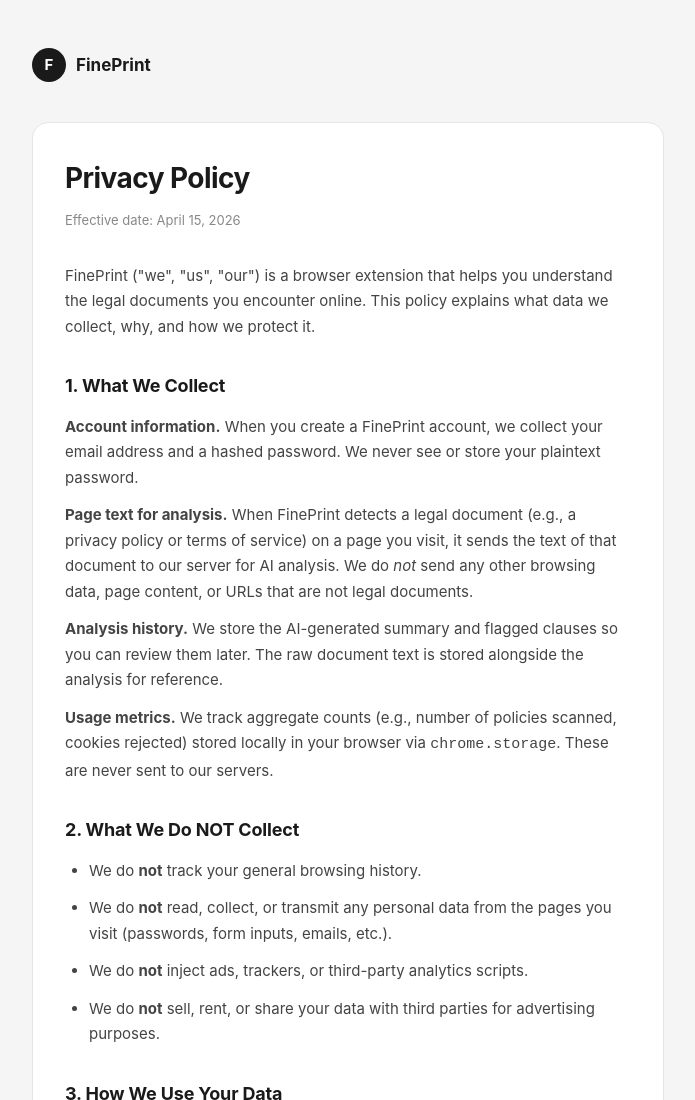
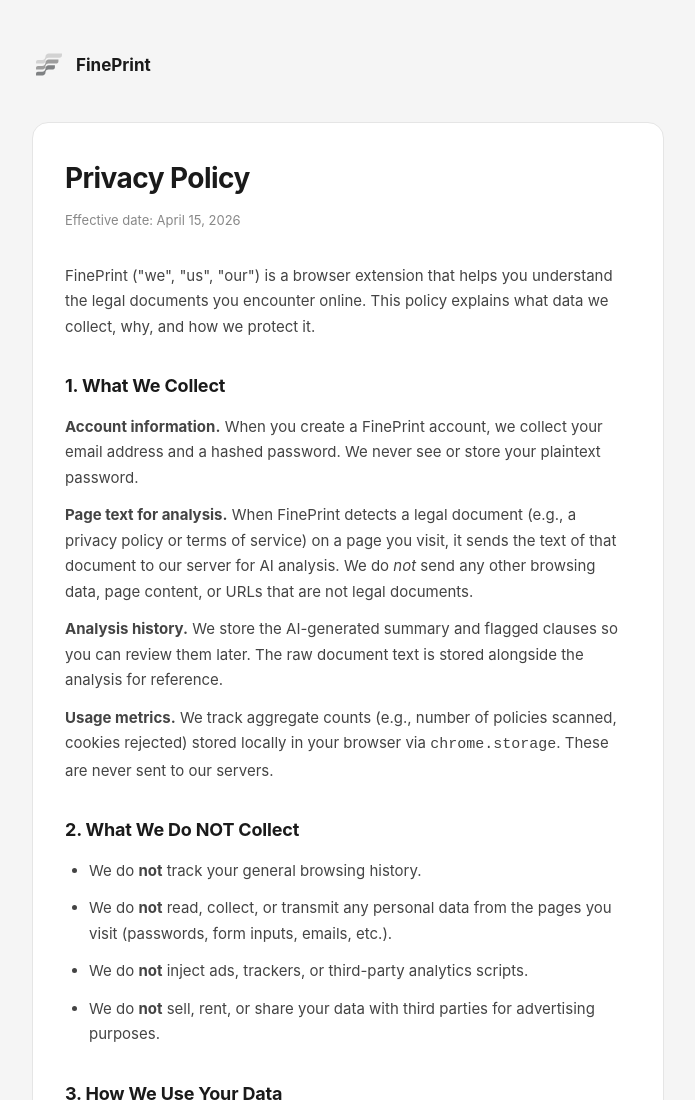
Before and after one commit to FinePrintRepo/fineprint-legal, a plain HTML site: page privacy-policy.html in a window 1280 px wide. Shown: the top 1100 px of the page, without its empty margins (292-987 px from the left). Drawn offline with Linux system fonts and the light colour scheme.

Commit message:
Add real FinePrint SVG logo to privacy policy and terms pages

```diff
--- a/privacy-policy.html
+++ b/privacy-policy.html
@@ -9,7 +9,7 @@
   body { font-family: -apple-system, BlinkMacSystemFont, 'Segoe UI', Helvetica, Arial, sans-serif; color: #1a1a1a; background: #F5F5F5; line-height: 1.7; }
   .wrap { max-width: 680px; margin: 0 auto; padding: 48px 24px 80px; }
   .logo { display: flex; align-items: center; gap: 10px; margin-bottom: 40px; }
-  .logo-circle { width: 34px; height: 34px; border-radius: 50%; background: #1a1a1a; color: #fff; display: flex; align-items: center; justify-content: center; font-weight: 700; font-size: 15px; }
+  .logo-circle { width: 34px; height: 34px; display: flex; align-items: center; }
   .logo-name { font-weight: 700; font-size: 17px; }
   h1 { font-size: 28px; letter-spacing: -0.02em; margin-bottom: 6px; }
   .date { font-size: 13px; color: #888; margin-bottom: 32px; }
@@ -23,7 +23,13 @@
 <body>
 <div class="wrap">
   <div class="logo">
-    <div class="logo-circle">F</div>
+    <div class="logo-circle">
+      <svg width="34" height="34" viewBox="0 0 203 203" fill="none" xmlns="http://www.w3.org/2000/svg">
+        <path d="M60.9716 71.8943H35.2485C29.0199 71.8943 23.9688 76.9435 23.9688 83.1721V93.0401H62.7361C72.4682 93.0401 80.3576 85.1507 80.3576 75.4186C80.3576 65.6865 88.2471 57.7971 97.9792 57.7971H164.941C172.727 57.7971 179.038 51.4856 179.038 43.6999V33.127H99.7413C89.036 33.127 80.3576 41.8053 80.3576 52.5106C80.3576 63.2159 71.6769 71.8943 60.9716 71.8943Z" fill="#D2D2D2"/>
+        <path opacity="0.7" d="M60.9716 107.138H35.2485C29.0199 107.138 23.9688 112.188 23.9688 118.416V128.284H62.7361C72.4682 128.284 80.3576 120.395 80.3576 110.663C80.3576 100.931 88.2471 93.0412 97.9792 93.0412H143.795C151.581 93.0412 157.892 86.7297 157.892 78.944V68.3711H99.7413C89.036 68.3711 80.3576 77.0495 80.3576 87.7548C80.3576 98.4601 71.6769 107.138 60.9716 107.138Z" fill="#777777"/>
+        <path opacity="0.5" d="M60.9716 142.381H35.2485C29.0199 142.381 23.9688 147.43 23.9688 153.658V163.526H62.7361C72.4682 163.526 80.3576 155.637 80.3576 145.905C80.3576 136.173 88.2471 128.283 97.9792 128.283H125.469C131.697 128.283 136.747 123.234 136.747 117.006V103.613H99.7413C89.036 103.613 80.3576 112.292 80.3576 122.997C80.3576 133.702 71.6769 142.381 60.9716 142.381Z" fill="#0A0D12"/>
+      </svg>
+    </div>
     <div class="logo-name">FinePrint</div>
   </div>
 
```
Also changed, not shown: terms.html (+8 -2 lines).
